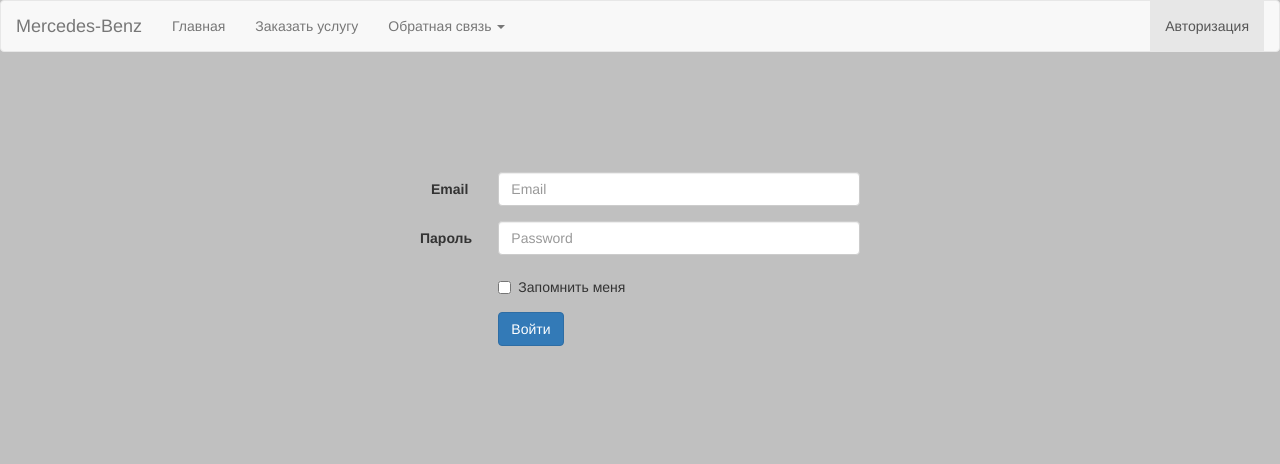
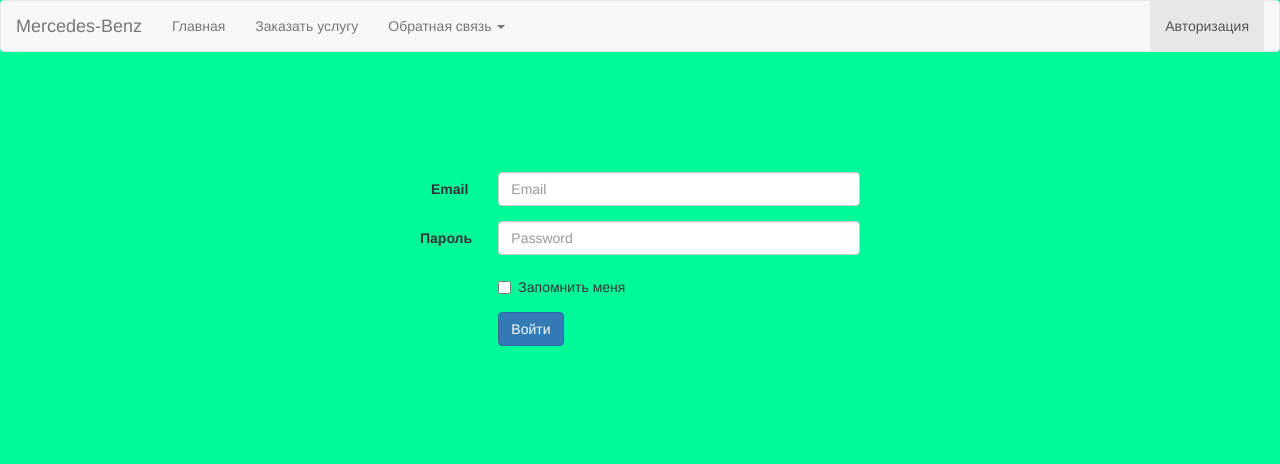
Before and after one commit to Cherja/education, a plain HTML site: page signin.html in a window 1280 px wide. Drawn offline with nearby package versions, Linux system fonts and the light colour scheme.

Commit message:
Поменял колор

```diff
--- a/signin.html
+++ b/signin.html
@@ -21,7 +21,7 @@
     <![endif]-->
   </head>
 
-  <body style="background-color: #c0c0c0">
+  <body style="background-color: #00fa9a">
 
     <div >
       <!-- <nav class="navbar navbar-inverse navbar-fixed-top" role="navigation">
```
